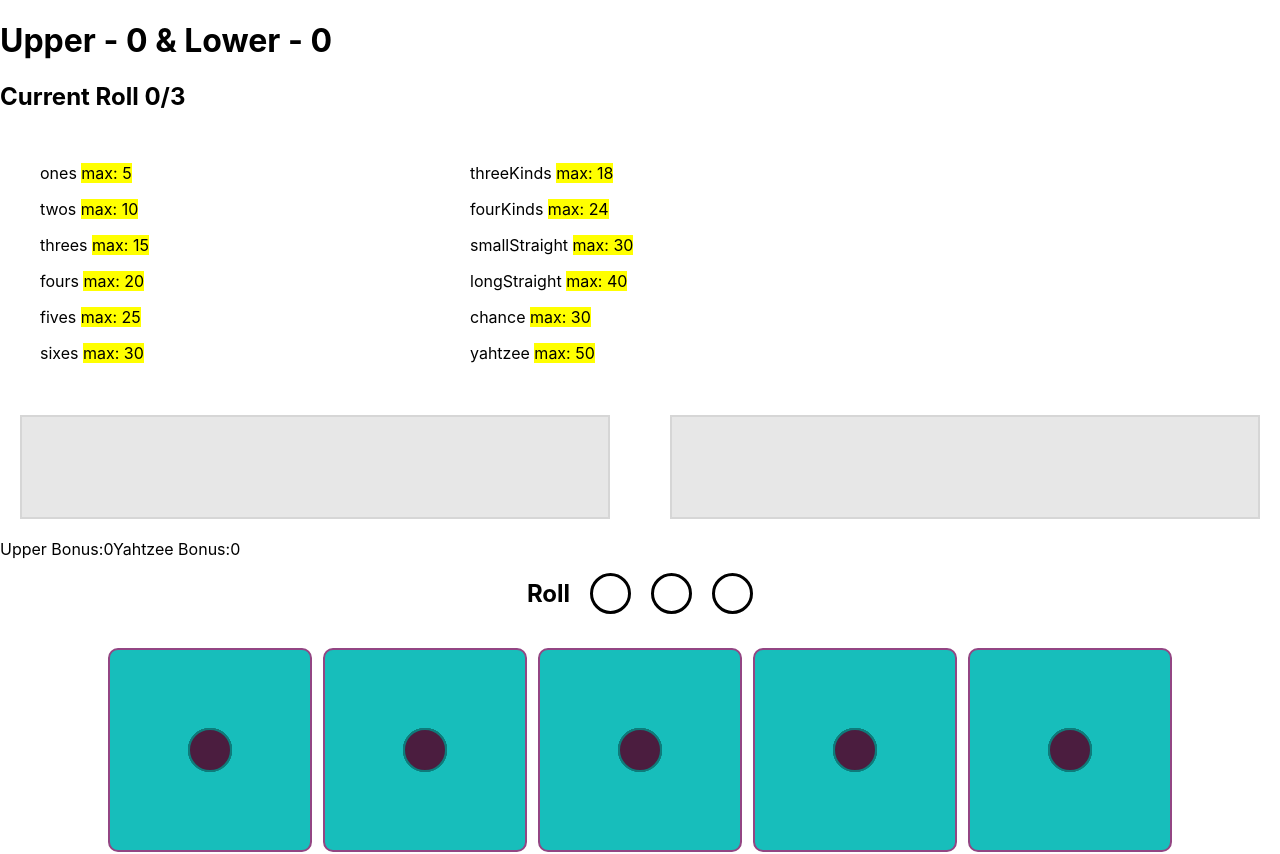
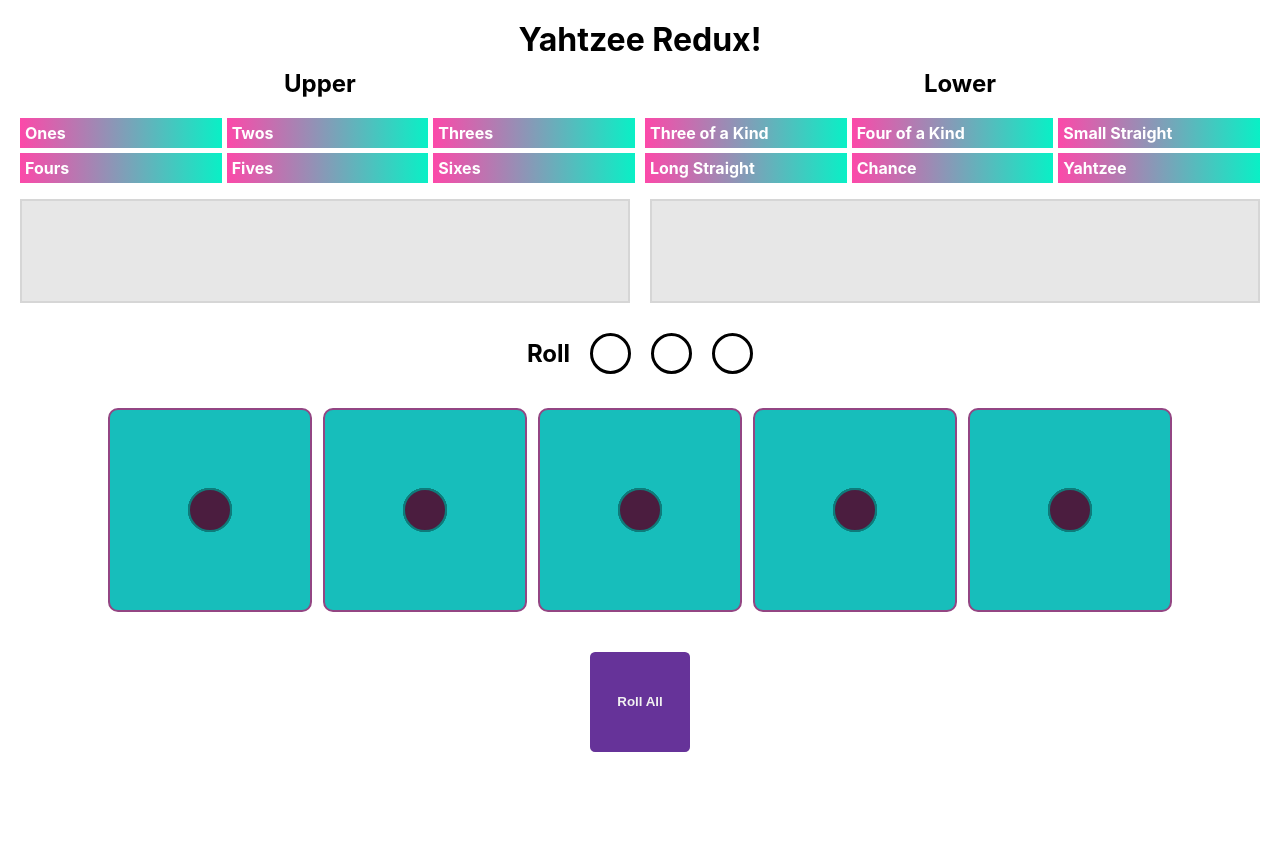
Before and after one commit to LiamMyles/yahtzee-redux, a React (Create React App) app: page / in a window 1280 px wide. Shown: the top 854 px of the page. After the commit the page ends 800 px from the top, so only its background shows below. Built offline with nearby package versions, Linux system fonts and the light colour scheme.

Commit message:
Tweaked Desgins

```diff
--- a/src/App.css
+++ b/src/App.css
@@ -108,24 +108,16 @@
 
 }
 
-.score-board {
-  display: grid;
-  grid-template-columns: repeat(3, 1fr);
-  grid-gap: 10px;
-}
-
-
-
 .score-selection {
   display: grid;
   grid-template-columns: 1fr 1fr;
   grid-gap: 20px;
+  margin: 0 20px
 }
 
 .score-selection__buttons {
   background: #e7e7e7;
   border: solid 2px #d6d6d6;
-  margin: 20px;
   min-height: 100px;
 }
 
@@ -137,15 +129,92 @@
   color: white;
   border-radius: 2px;
   margin: 10px;
-  padding: 0;
+  padding: 5px;
   overflow: hidden;
+}
+
+.score-selection-button:hover,
+.score-selection-button:focus {
+  background: rebeccapurple
+}
+
+.score-selection-button:hover .score-selection-button__score,
+.score-selection-button:focus .score-selection-button__score {
+  background: linear-gradient(to right, rgb(252, 73, 169) 0%, rgb(9, 240, 198) 100%);
 }
 
 .score-selection-button__score {
   background: rebeccapurple;
-  padding: 0 10px;
+  padding: 6px 10px;
+  margin: -5px;
+  transition: all 1s ease-in-out;
 }
 
 .score-selection-button__name {
   margin: 10px;
 }
+
+.score-board {
+  display: grid;
+  grid-template-columns: repeat(2, 1fr);
+  grid-gap: 10px;
+  margin: 20px 20px 0;
+}
+
+
+.score-board__scores {
+  list-style: none;
+  margin: 0;
+  display: grid;
+  grid-template-columns: repeat(3, 1fr);
+  padding: 0;
+  grid-gap: 5px;
+}
+
+.score-board__score {
+  background: linear-gradient(to right, rgb(252, 73, 169) 0%, rgb(9, 240, 198) 100%);
+  padding: 5px;
+  display: flex;
+  justify-content: space-between;
+  color: white;
+  overflow: hidden;
+  font-weight: bold;
+}
+
+.score-board__score-scored {
+  display: flex;
+  font-weight: bold;
+  background: rebeccapurple;
+  padding: 5px 10px;
+  margin: -5px;
+  transform: translateX(100%);
+  transition: transform 0.2s ease-in-out;
+}
+
+.score-board__score-scored.score-board__score-scored--score-added {
+  transform: translateX(0);
+}
+
+.title-card {
+  display: grid;
+  grid-template-areas:
+    "main-title   main-title"
+    "upper        lower";
+  text-align: center;
+
+}
+
+.title-card__main {
+  grid-area: main-title;
+  margin: 20px 0 10px;
+}
+
+.title-card__upper {
+  grid-area: upper;
+  margin: 0
+}
+
+.title-card__lower {
+  grid-area: lower;
+  margin: 0
+}
--- a/src/App.jsx
+++ b/src/App.jsx
@@ -83,30 +83,37 @@
     upperScore + lowerScore + upperBonusScore + yathzeeBonusScore;
   return (
     <>
-      <h1>{`Upper - ${upperScore} & Lower - ${lowerScore}`}</h1>
-      <h2>Current Roll {gameState.currentDiceRoll}/3</h2>
       {gameState.allScoresScored ? (
         <>
           <h1>THE GAME IS OVER! </h1>
           <h2>Final Score: {finalScore}</h2>
+          <div className="bonus-scores">
+            {upperBonusScore !== 0 && (
+              <span className="bonus-scores__upper">
+                Upper Bonus:<span>{upperBonusScore}</span>
+              </span>
+            )}
+            {yathzeeBonusScore !== 0 && (
+              <span className="bonus-scores__yathzee">
+                Yahtzee Bonus:
+                <span className="bonus-scores__score">{yathzeeBonusScore}</span>
+              </span>
+            )}
+          </div>
         </>
       ) : (
         <>
+          <div className="title-card">
+            <h1 className="title-card__main">Yahtzee Redux!</h1>
+            <h2 className="title-card__upper">Upper</h2>
+            <h2 className="title-card__lower">Lower</h2>
+          </div>
           <ScoreBoard
             dice={gameState.currentDice}
             diceRoll={gameState.currentDiceRoll}
             dispatchGameState={dispatchGameState}
             canScore={gameState.currentDiceRoll > 0}
           />
-          <div className="bonus-scores">
-            <span className="bonus-scores__upper">
-              Upper Bonus:<span>{upperBonusScore}</span>
-            </span>
-            <span className="bonus-scores__yathzee">
-              Yahtzee Bonus:
-              <span className="bonus-scores__score">{yathzeeBonusScore}</span>
-            </span>
-          </div>
           <div className="dice-wrapper">
             <div className="round-tracker">
               <h2>Roll</h2>
--- a/src/yahtzee-components/ScoreBoard.jsx
+++ b/src/yahtzee-components/ScoreBoard.jsx
@@ -318,20 +318,19 @@
     currentScore !== undefined &&
     isValidScore;
   return (
-    <p>
-      <span>{name} </span>
-      <span style={{ background: "yellow" }}>{`max: ${topScore} `}</span>
-      <span style={{ background: "rebeccapurple", color: "white" }}>
-        {showCurrentScore && `Current: ${currentScore}`}
+    <li className="score-board__score">
+      <span className="score-board__score-name">{name} </span>
+      <span
+        className={`score-board__score-scored ${
+          isScored ? "score-board__score-scored--score-added" : ""
+        }`}
+      >
+        {isScored && scoredScore}
       </span>
-      <span style={{ background: "red" }}>
-        {isScored && `Scored: ${scoredScore}`}
-      </span>
-      {true && console.log({ alias, yathzeeCount })}
       {alias === "yahtzee" &&
         yathzeeCount > 1 &&
         [...Array(yathzeeCount)].map((x, index) => <span key={index}>*</span>)}
-    </p>
+    </li>
   );
 }
 
@@ -345,42 +344,42 @@
   upper: [
     {
       test: dice => dice.includes(1),
-      name: "ones",
+      name: "Ones",
       alias: "ones",
       topScore: 5,
       getScore: getUpperScoreFunction(1)
     },
     {
       test: dice => dice.includes(2),
-      name: "twos",
+      name: "Twos",
       alias: "twos",
       topScore: 10,
       getScore: getUpperScoreFunction(2)
     },
     {
       test: dice => dice.includes(3),
-      name: "threes",
+      name: "Threes",
       alias: "threes",
       topScore: 15,
       getScore: getUpperScoreFunction(3)
     },
     {
       test: dice => dice.includes(4),
-      name: "fours",
+      name: "Fours",
       alias: "fours",
       topScore: 20,
       getScore: getUpperScoreFunction(4)
     },
     {
       test: dice => dice.includes(5),
-      name: "fives",
+      name: "Fives",
       alias: "fives",
       topScore: 25,
       getScore: getUpperScoreFunction(5)
     },
     {
       test: dice => dice.includes(6),
-      name: "sixes",
+      name: "Sixes",
       alias: "sixes",
       topScore: 30,
       getScore: getUpperScoreFunction(6)
@@ -400,7 +399,7 @@
           endHalf.every(die => die === endHalf[0])
         );
       },
-      name: "threeKinds",
+      name: "Three of a Kind",
       alias: "threeKinds",
       topScore: 18,
       getScore: dice => {
@@ -428,7 +427,7 @@
           endHalf.every(die => die === endHalf[0])
         );
       },
-      name: "fourKinds",
+      name: "Four of a Kind",
       alias: "fourKinds",
       topScore: 24,
       getScore: dice => {
@@ -459,7 +458,7 @@
           endHalf.every(checkAllAreConsecutive)
         );
       },
-      name: "smallStraight",
+      name: "Small Straight",
       alias: "smallStraight",
       topScore: 30,
       getScore: dice => {
@@ -493,7 +492,7 @@
         };
         return newDice.every(checkAllAreConsecutive);
       },
-      name: "longStraight",
+      name: "Long Straight",
       alias: "longStraight",
       topScore: 40,
       getScore: dice => {
@@ -513,14 +512,14 @@
     },
     {
       test: () => true,
-      name: "chance",
+      name: "Chance",
       alias: "chance",
       topScore: 30,
       getScore: dice => dice.reduce((prev, current) => prev + current, 0)
     },
     {
       test: dice => new Set(dice).size === 1,
-      name: "yahtzee",
+      name: "Yahtzee",
       alias: "yahtzee",
       topScore: 50,
       getScore: () => 50
```
